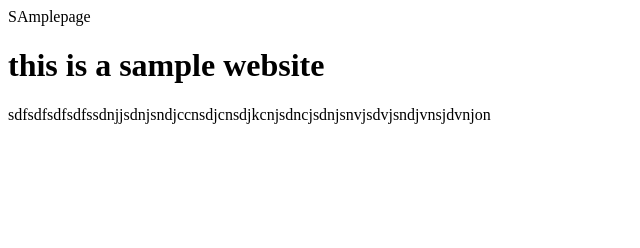
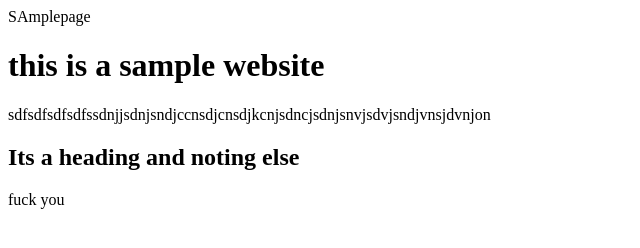
Before and after one commit to rio-891/sveggs, a plain HTML site: page sample.html in a window 1280 px wide. Shown: the whole page, without its empty margins (0-640 px from the left). Drawn offline with Linux system fonts and the light colour scheme.

Commit message:
Update sample.html

```diff
--- a/sample.html
+++ b/sample.html
@@ -2,6 +2,7 @@
 <body>
 	<h1> this is a sample website</h1>
 	<p>sdfsdfsdfsdfssdnjjsdnjsndjccnsdjcnsdjkcnjsdncjsdnjsnvjsdvjsndjvnsjdvnjon<p>
-
+       <h2>Its a heading and noting else</h2>
+		<p> fuck you</p>
 
 </body>
```
